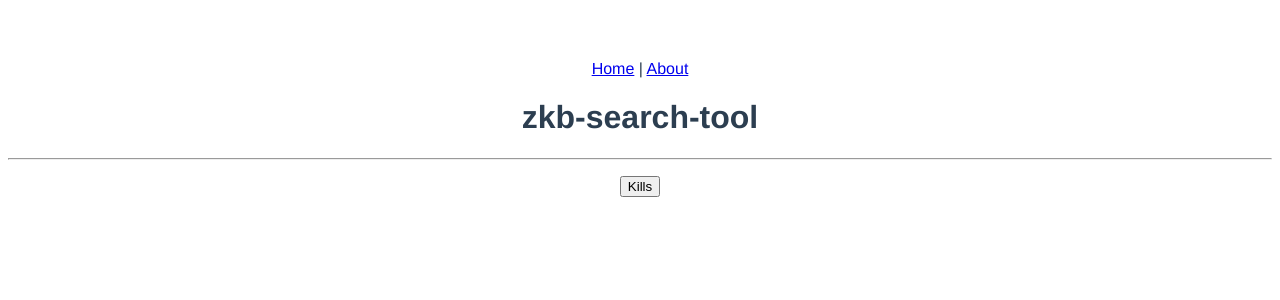
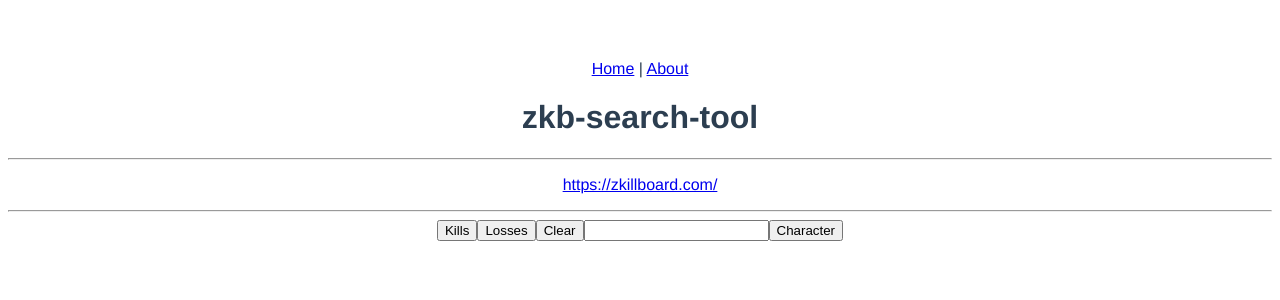
Before and after one commit to LTLPU/zkb-search-tool, a Vue app: page / in a window 1280 px wide. Shown: the top 300 px of the page. Built offline with nearby package versions, Linux system fonts and the light colour scheme.

Commit message:
20191027作業分

```diff
--- a/src/components/SearchTool.vue
+++ b/src/components/SearchTool.vue
@@ -3,9 +3,45 @@
     <h1>zkb-search-tool</h1>
     <hr />
     <p class="generatedUrl">
-      <a :href="generatedUrl" target="_blank">{{ generatedUrl }}</a>
+      <a
+        :href="generatedUrl"
+        target="_blank"
+      >{{ generatedUrl }}</a>
     </p>
-    <input type="button" value="Kills" v-on:click="addKills()"/>
+    <ul>
+      <li
+        v-for="criteria in criteriaList"
+        :key="criteria.getCriteriaType()"
+      >
+        {{ criteria.getCriteriaView() }}
+      </li>
+    </ul>
+    <hr />
+    <input
+      type="button"
+      value="Kills"
+      v-on:click="addKills()"
+    />
+    <input
+      type="button"
+      value="Losses"
+      v-on:click="addLosses()"
+    />
+    <input
+      type="button"
+      value="Clear"
+      v-on:click="clear()"
+    />
+    <input
+      type="text"
+      v-model="inputText"
+    />
+    <input
+      type="button"
+      value="Character"
+      v-on:click="addCharacter()"
+    />
+
   </div>
 </template>
 
@@ -18,17 +54,90 @@ export default {
   data: function () {
     return {
       generatedUrl: '',
-      criteriaList: new CriteriaListModel()
+      criteriaList: {},
+      inputText: ''
     }
   },
   created: function () {
-    console.log(this.criteriaList instanceof CriteriaListModel) // => false
+    this.criteriaList = []
+    this.updateUrl()
   },
   methods: {
+    /**
+     * kills/を追加する。
+     */
     addKills: function () {
-      console.log(this.criteriaList instanceof CriteriaListModel)
-      this.criteriaList.add(KillCriteriaCreator.create())
-      this.generatedUrl = generateSearchURL(this.criteriaList)
+      this.addCriteria(KillCriteriaCreator.create())
+      this.updateUrl()
+    },
+    /**
+     * losses/を追加する。
+     */
+    addLosses: function () {
+      this.addCriteria(LossCriteriaCreator.create())
+      this.updateUrl()
+    },
+    addCharacter: function () {
+      this.addCriteria(CharacterCriteriaCreator.create(this.inputText))
+      this.updateUrl()
+      this.inputText = ''
+    },
+    /**
+     * 中身をクリアする。
+     */
+    clear: function () {
+      this.criteriaList = []
+      this.updateUrl()
+    },
+    /**
+     * generatedUrlを更新する。
+     */
+    updateUrl: function () {
+      this.generatedUrl = this.generateSearchURL()
+    },
+    /**
+     * 条件を追加する。
+     *
+     * @param {Criteria} newCriteria 追加する条件
+     */
+    addCriteria: function (newCriteria) {
+      if (!(newCriteria instanceof Criteria)) {
+        throw new Error('newCriteria is not Criteria')
+      }
+
+      const type = newCriteria.getCriteriaType()
+
+      // Typeが一致するものを検索
+      const findIndex = this.criteriaList.findIndex(criteria => {
+        return criteria.getCriteriaType() === type
+      })
+      // 重複が認められていないTypeは上書きする
+      if (!TYPES[type].isMultiple) {
+        if (findIndex < 0) {
+          // 追加
+          this.criteriaList.push(newCriteria)
+        } else {
+          // 上書き
+          this.criteriaList.splice(findIndex, 1, newCriteria)
+        }
+      } else {
+        // 重複が認められているTypeは追加
+        this.criteriaList.push(newCriteria)
+      }
+    },
+    /**
+     * リストを展開してUrlを返す。
+     */
+    generateSearchURL: function () {
+      let url = 'https://zkillboard.com/'
+
+      for (let criteria of this.criteriaList) {
+        if (criteria instanceof Criteria) {
+          url += criteria.getUrlString()
+        }
+      }
+
+      return url
     }
   }
 }
@@ -46,7 +155,7 @@ const TYPE_SYSTEM = 'type_system'
 const TYPE_REGION = 'type_region'
 
 // データ構造
-export const TYPES = {}
+const TYPES = {}
 TYPES[TYPE_KILLLOSS] = {
   isMultiple: false,
   isParameterRequired: false
@@ -88,11 +197,15 @@ TYPES[TYPE_REGION] = {
   isParameterRequired: true
 }
 
-export class Criteria {
+class Criteria {
   constructor () {
     this._criteriaType = ''
     this._searchType = ''
-    this._searchValue = ''
+    this._searchValue = []
+  }
+
+  addSearchValue (value) {
+    this._searchValue.push(value)
   }
 
   getCriteriaType () {
@@ -101,9 +214,17 @@ export class Criteria {
 
   getUrlString () {
     if (this._searchValue !== '') {
-      return this._searchType + '/' + this._searchValue + '/'
+      return this._searchType + '/' + this._searchValue.join(', ') + '/'
     } else {
       return this._searchType + '/'
+    }
+  }
+
+  getCriteriaView () {
+    if (this._searchValue !== '') {
+      return this._searchType + ' : ' + this._searchValue.join(', ')
+    } else {
+      return this._searchType
     }
   }
 }
@@ -113,7 +234,6 @@ class KillCriteria extends Criteria {
     super()
     this._criteriaType = TYPE_KILLLOSS
     this._searchType = 'kills'
-    this._searchValue = ''
   }
 }
 
@@ -122,7 +242,6 @@ class LossCriteria extends Criteria {
     super()
     this._criteriaType = TYPE_KILLLOSS
     this._searchType = 'losses'
-    this._searchValue = ''
   }
 }
 
@@ -131,44 +250,7 @@ class CharacterCriteria extends Criteria {
     super()
     this._criteriaType = TYPE_CHARACTER
     this._searchType = 'character'
-    this._searchValue = characterId
-  }
-}
-
-class CriteriaListModel extends Array {
-  constructor () {
-    super()
-    console.log('criteriaListModel')
-  }
-  /**
-   * 条件を追加する。
-   *
-   * @param {Criteria} newCriteria 追加する条件
-   */
-  add (newCriteria) {
-    if (!(newCriteria instanceof Criteria)) {
-      throw new Error('newCriteria is not Criteria')
-    }
-
-    const type = newCriteria.getCriteriaType()
-
-    // 重複が認められていないTypeは上書きする
-    if (!TYPES[type].isMultiple) {
-      // Typeが一致するものを検索
-      let findCriteria = this.find(criteria => {
-        return criteria.getCriteriaType() === type
-      })
-      if (typeof findCriteria === 'undefined') {
-        // 追加
-        this.push(newCriteria)
-      } else {
-        // 上書き
-        findCriteria = newCriteria
-      }
-    } else {
-      // 重複が認められているTypeは追加
-      this.push(newCriteria)
-    }
+    this._searchValue.push(characterId)
   }
 }
 
@@ -199,17 +281,6 @@ class CharacterCriteriaCreator extends CriteriaCreator {
   }
 }
 
-const generateSearchURL = (criteriaList) => {
-  let url = 'https://zkillboard.com/'
-
-  for (let criteria of criteriaList) {
-    if (criteria instanceof Criteria) {
-      url += criteria.getUrlString()
-    }
-  }
-
-  return url
-}
 </script>
 
 <style>
```
